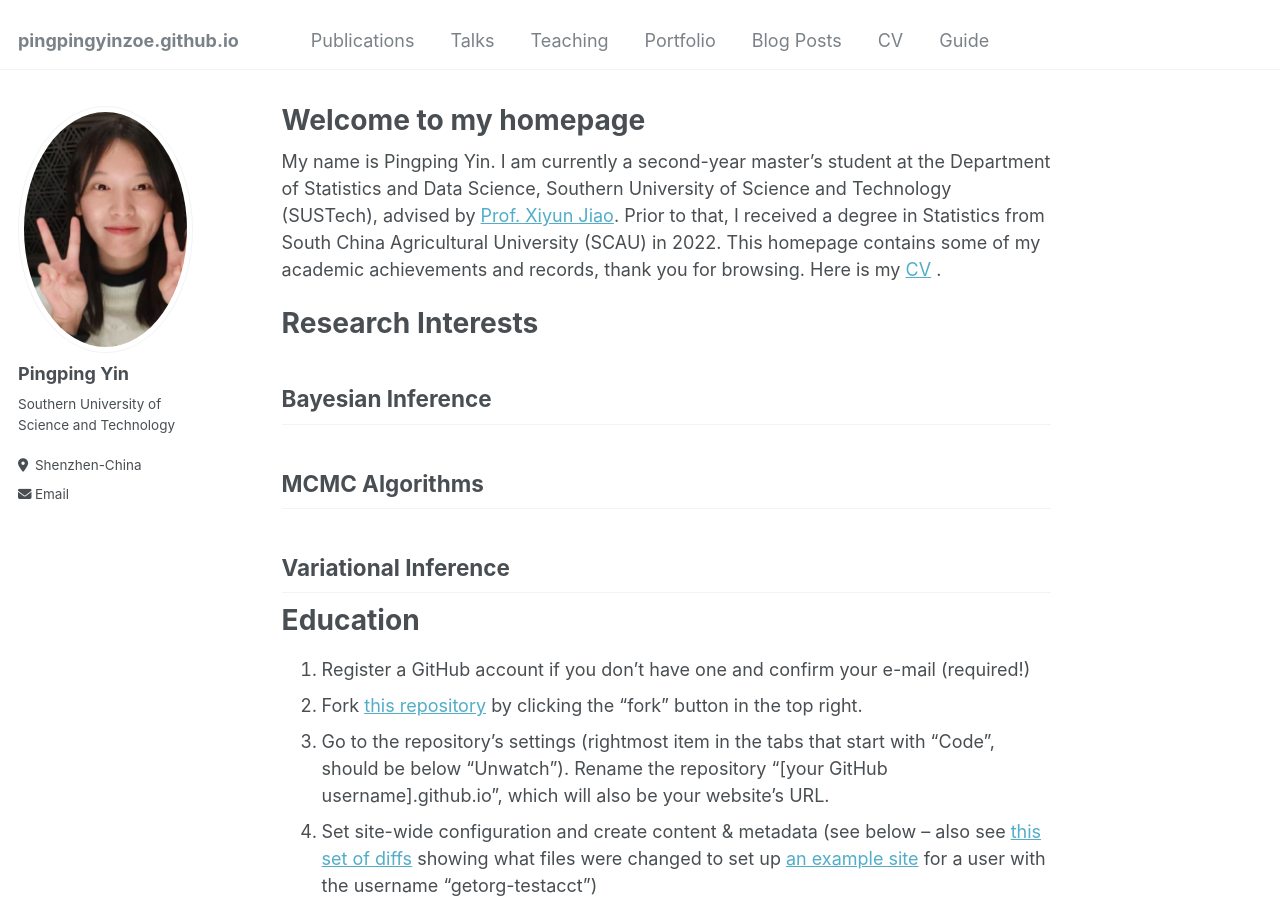
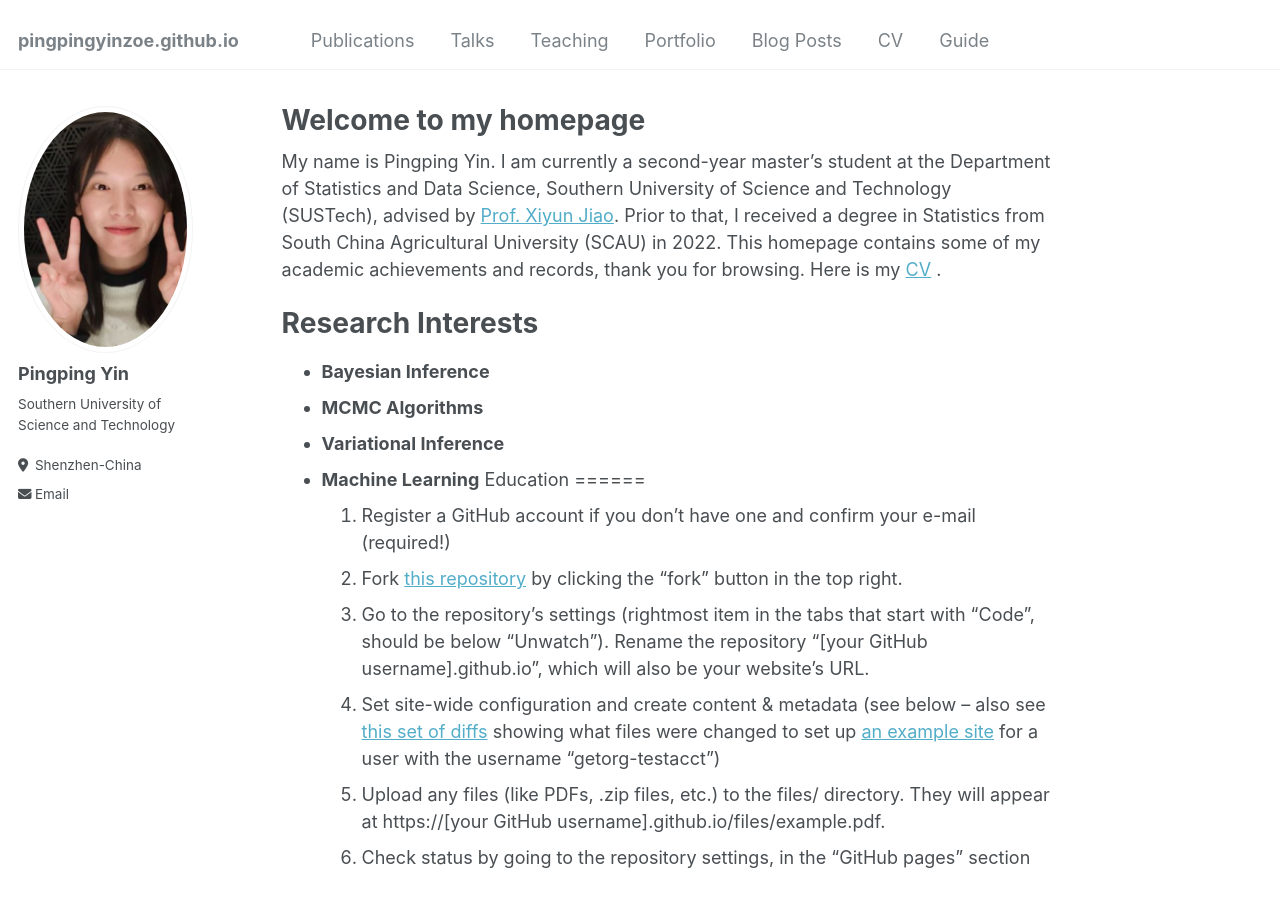
Before and after one commit to Jane-del/pingpingyinzoe.github.io, a Jekyll site: the page built from _pages/about.md, in a window 1280 px wide and 900 px high. Built offline with Jekyll 4.4.1, drawn with Linux system fonts in a browser that asks for light colours.

Commit message:
Update about.md

```diff
--- a/_pages/about.md
+++ b/_pages/about.md
@@ -11,10 +11,10 @@ My name is Pingping Yin. I am currently a second-year master’s student at the
 
 Research Interests
 ======
-## Bayesian Inference
-## MCMC Algorithms
-## Variational Inference
-
+- **Bayesian Inference**
+- **MCMC Algorithms**
+- **Variational Inference**
+- **Machine Learning**
 Education
 ======
 1. Register a GitHub account if you don't have one and confirm your e-mail (required!)
```
